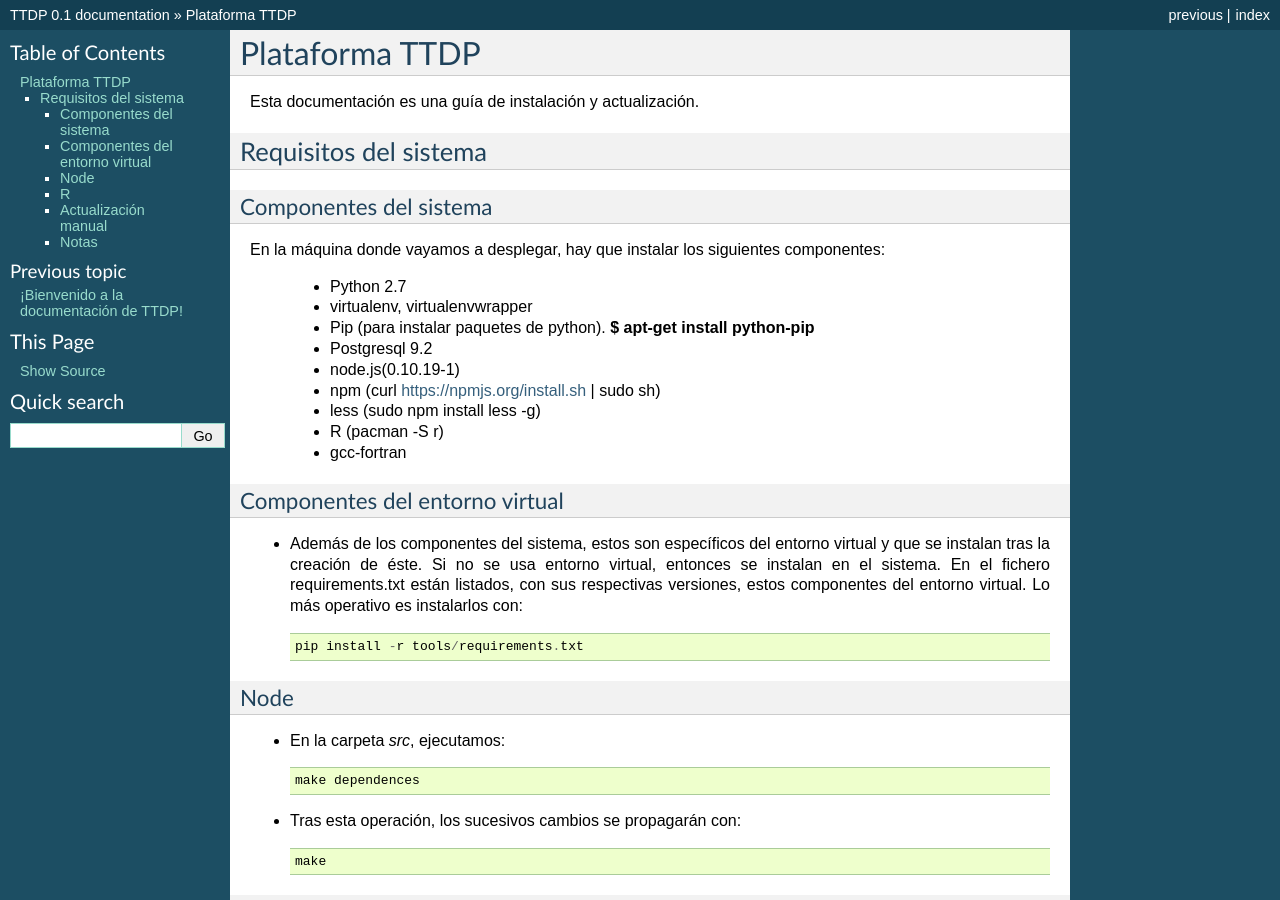
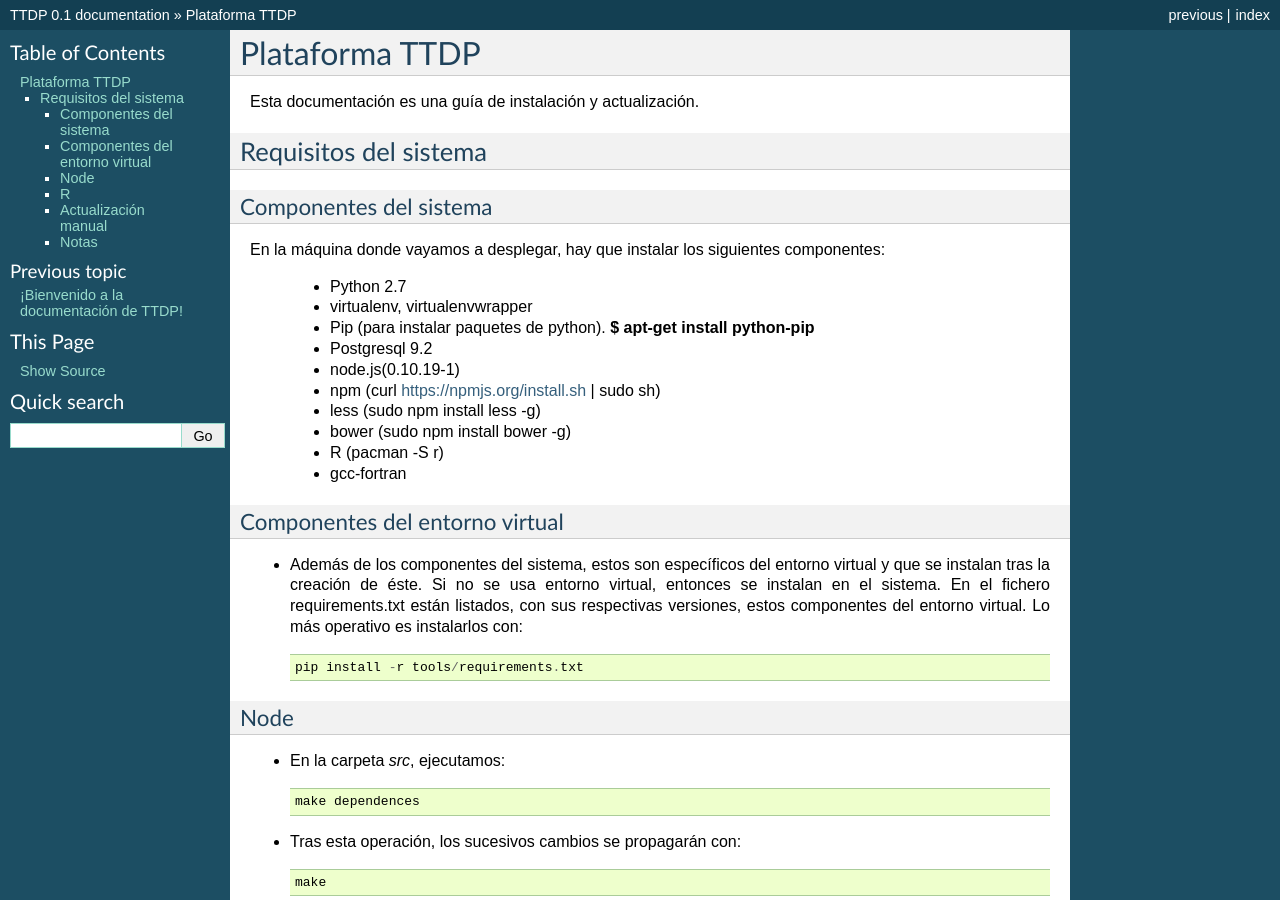
Before and after one commit to yamila-moreno/ttparo.es, a Sphinx documentation site: the page built from docs/source/documentation.rst, in a window 1280 px wide and 900 px high. Built offline with Sphinx 7.4.7, drawn with Linux system fonts in a browser that asks for light colours.

Commit message:
Improve documentation

```diff
--- a/docs/source/documentation.rst
+++ b/docs/source/documentation.rst
@@ -25,6 +25,8 @@ En la máquina donde vayamos a desplegar, hay que instalar los siguientes compon
   * npm (curl https://npmjs.org/install.sh | sudo sh)
 
   * less (sudo npm install less -g)
+
+  * bower (sudo npm install bower -g)
 
   * R (pacman -S r)
 
```
